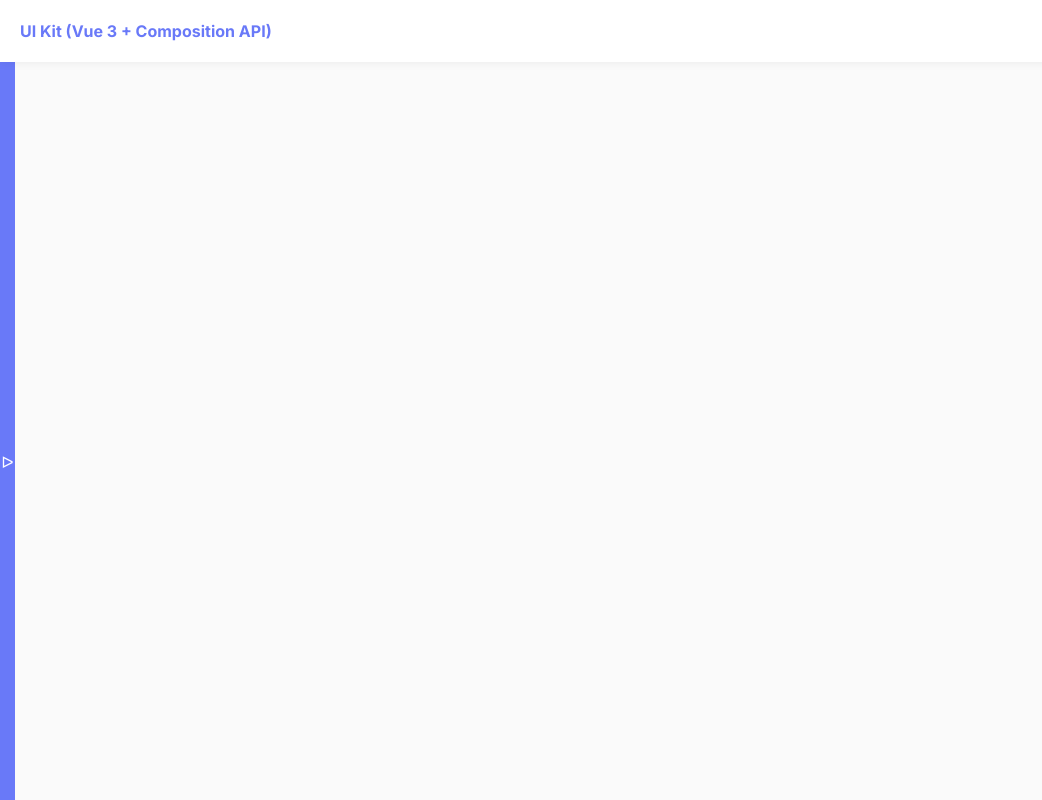
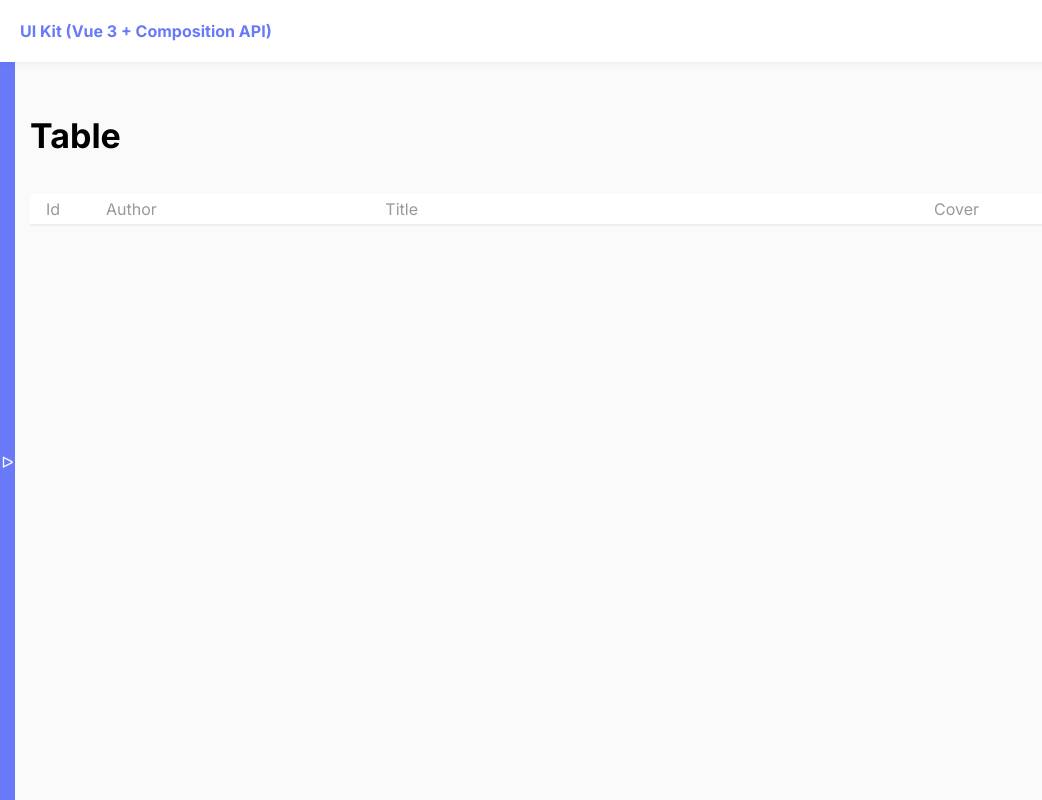
Before and after one commit to benny214/uikit-vue3, a Vue app: page /table in a window 1280 px wide. Shown: the whole page, without its empty margins (0-1042 px from the left). Built offline with nearby package versions, Linux system fonts and the light colour scheme.

Commit message:
базовый компонент таблицы на гридах

```diff
--- /dev/null
+++ b/src/components/Table/BaseTable.vue
@@ -0,0 +1,59 @@
+<template>
+  <div class="table__wrap">
+    <div class="table">
+      <div
+        class="table__head"
+        :style="{'grid-template-columns': columnTemplates}">
+        <div
+          class="table__head-name"
+          v-for="(element, i) of head"
+          :key="i">
+          {{ element }}
+        </div>
+      </div>
+      <slot></slot>
+    </div>
+  </div>
+</template>
+<script setup>
+const props = defineProps({
+  head: {
+    type: Array,
+    required: false
+  },
+  columnTemplates: {
+    type: String,
+    required: false
+  }
+})
+</script>
+<style lang="scss" scoped>
+.table {
+  background-color: #fff;
+  width: 100%;
+  margin-bottom: 40px;
+  margin-top: 15px;
+  &__wrap {
+    display: flex;
+    justify-content: center;
+  }
+  &__head {
+    padding: 5px 16px;
+    display: grid;
+    column-gap: 10px;
+    align-items: center;
+    border-bottom: 2px solid #eeeff4;
+    background: #fff;
+    &-name {
+      display: flex;
+      justify-content: flex-start;
+      align-items: center;
+      color: #999;
+      cursor: pointer;
+    }
+    @media screen and (max-width: 767px) {
+      display: none;
+    }
+  }
+}
+</style>
--- a/src/components/layout/Sidebar.vue
+++ b/src/components/layout/Sidebar.vue
@@ -25,6 +25,7 @@ const links = ref([
   { name: "Progress", href: "/progress" },
   { name: "Input", href: "/input" },
   { name: "Tabs", href: "/tabs" },
+  { name: "Table", href: "/table" },
 ]);
 </script>
 <style lang="scss" scoped>
--- a/src/router/index.js
+++ b/src/router/index.js
@@ -7,6 +7,7 @@ import Radiobutton from '@/views/Radiobutton.vue'
 import Progress from '@/views/Progress.vue'
 import Input from '@/views/Input.vue'
 import Tabs from '@/views/Tabs.vue'
+import Table from '@/views/Table.vue'
 
 const router = createRouter({
   history: createWebHistory(),
@@ -50,6 +51,11 @@ const router = createRouter({
       path: '/tabs',
       name: 'Tabs',
       component: Tabs
+    },
+    {
+      path: '/table',
+      name: 'Table',
+      component: Table
     }
   ]
 })
--- /dev/null
+++ b/src/views/Table.vue
@@ -0,0 +1,17 @@
+<template>
+  <h1 class="heading-1">Table</h1>
+
+  <BaseTable
+    :head="tableHeads"
+    :columnTemplates="tableSizeColumns">
+  </BaseTable>
+</template>
+<script setup>
+import BaseTable from '@/components/Table/BaseTable.vue'
+
+const tableHeads = ['Id', 'Author', 'Title', 'Cover', '']
+const tableSizeColumns = '50px 1fr 2fr 150px 140px'
+</script>
+<style lang="scss" scoped>
+
+</style>
```
Also changed, not shown: src/components/Table/TableRow.vue (added, +11 -0 lines).
